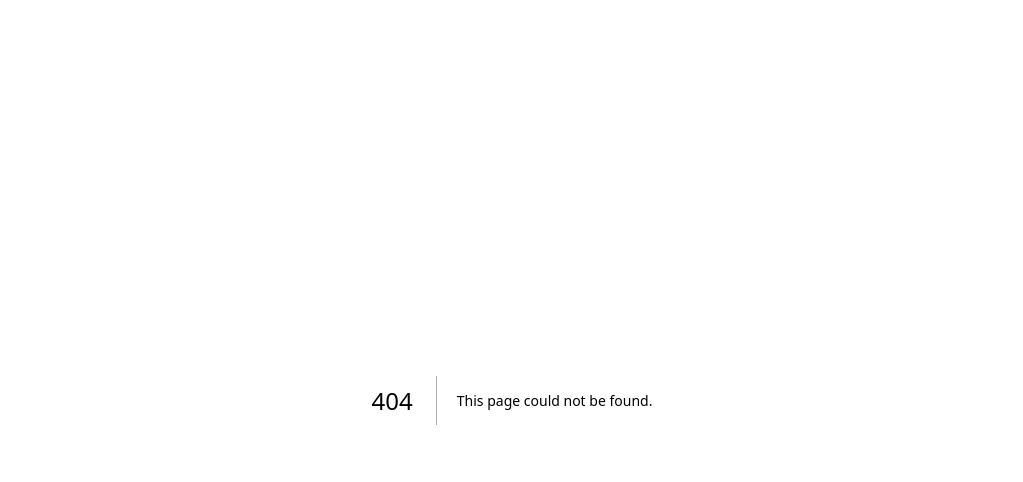
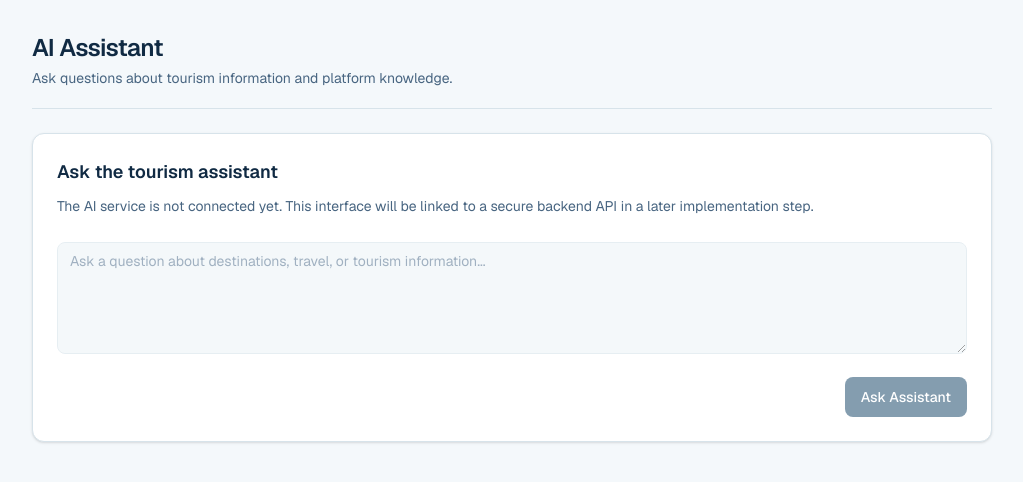
Before and after one commit to ImranManshaAI/ai-tourism-intelligence-platform, a Next.js app in the folder frontend/: page /ai-assistant in a window 1280 px wide. Before the commit this address had no page. Shown: the top 482 px of the page, without its empty margins (128-1151 px from the left). Built offline with nearby package versions, Linux system fonts and the light colour scheme.

Commit message:
feat(frontend): add AI assistant page and navigation

```diff
--- /dev/null
+++ b/frontend/app/ai-assistant/page.tsx
@@ -0,0 +1,42 @@
+import { Button } from "../../components/ui/Button";
+import { Card } from "../../components/ui/Card";
+import { PageHeader } from "../../components/ui/PageHeader";
+import { Textarea } from "../../components/ui/Textarea";
+
+export default function AiAssistantPage() {
+  return (
+    <main className="min-h-screen bg-background">
+      <div className="mx-auto w-full max-w-5xl p-5 md:p-8">
+        <PageHeader
+          title="AI Assistant"
+          description="Ask questions about tourism information and platform knowledge."
+        />
+
+        <Card className="mt-6 p-6">
+          <h2 className="text-lg font-semibold text-text-primary">
+            Ask the tourism assistant
+          </h2>
+
+          <p className="mt-2 text-sm leading-6 text-text-secondary">
+            The AI service is not connected yet. This interface will be linked
+            to a secure backend API in a later implementation step.
+          </p>
+
+          <form className="mt-6 space-y-4">
+            <Textarea
+              aria-label="Tourism question"
+              placeholder="Ask a question about destinations, travel, or tourism information..."
+              disabled
+            />
+
+            <div className="flex justify-end">
+              <Button type="submit" disabled>
+                Ask Assistant
+              </Button>
+            </div>
+          </form>
+        </Card>
+      </div>
+    </main>
+  );
+}
--- a/frontend/app/page.tsx
+++ b/frontend/app/page.tsx
@@ -7,7 +7,7 @@ const navigationItems = [
   { label: "Dashboard", href: "/" },
   { label: "Destinations", href: "/destinations" },
   { label: "Documents", href: "/documents" },
-  { label: "AI Assistant", href: "#" },
+  { label: "AI Assistant", href: "/ai-assistant" },
 ];
 
 export default function Home() {
```
